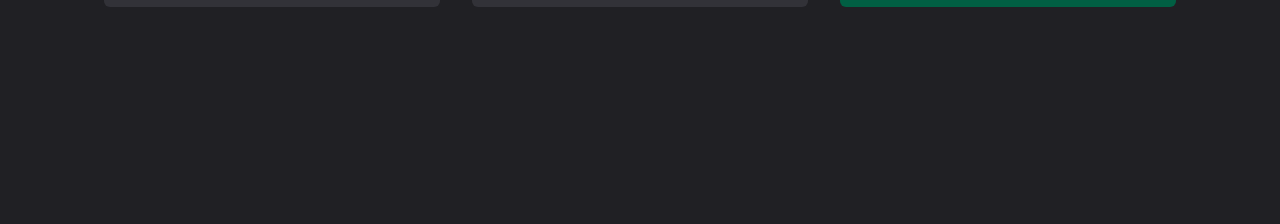
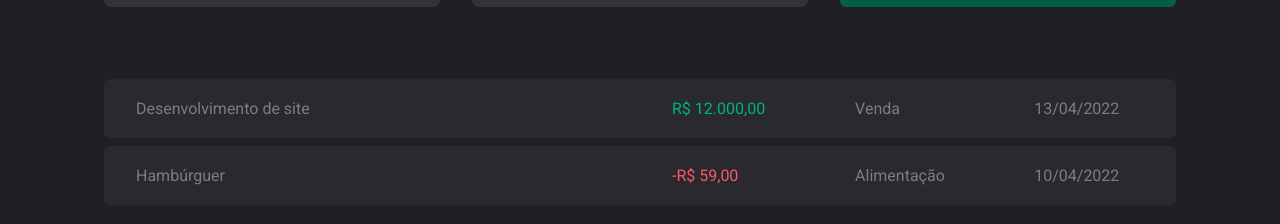
Before and after one commit to thalisonaragao/DT-Money, a React (Vite) app: page / in a window 1280 px wide. Shown: the part 128-352 px from the top of the page. Built offline with nearby package versions, Linux system fonts and the light colour scheme.

Commit message:
Estrutura visual - Tabela de transações

```diff
--- a/src/components/Summary/style.ts
+++ b/src/components/Summary/style.ts
@@ -33,6 +33,7 @@
     display: block;
     margin-top: 1rem;
     font-size: 2rem;
+    color: white
   }
 
   ${props => props.variant === "green" && css`
--- a/src/pages/Transactions/index.tsx
+++ b/src/pages/Transactions/index.tsx
@@ -1,11 +1,39 @@
 import { Header } from "../../components/Header";
 import { Summary } from "../../components/Summary";
+import { PriceHighlight, TransactionsContainer, TransactionsTable } from "./styles";
 
 export function Transactions() {
     return (
         <div>
             <Header />
             <Summary />
+            <TransactionsContainer>
+              <TransactionsTable>
+                <tbody>
+                    <tr>
+                    <td width="50%">Desenvolvimento de site</td>
+                    <td>
+                        <PriceHighlight variant="income">
+                            R$ 12.000,00
+                        </PriceHighlight>
+                    </td>
+                    <td>Venda</td>
+                    <td>13/04/2022</td>
+                    </tr>
+                    <tr>
+                    <td width="50%">Hambúrguer</td>
+                    <td>
+                        <PriceHighlight variant="outcome">
+                            -R$ 59,00
+                        </PriceHighlight>
+                    </td>
+                    <td>Alimentação</td>
+                    <td>10/04/2022</td>
+                    </tr>
+                </tbody>
+              </TransactionsTable>
+           </TransactionsContainer>
+
         </div>
     )
 }
--- a/src/pages/Transactions/styles.ts
+++ b/src/pages/Transactions/styles.ts
@@ -0,0 +1,38 @@
+import styled from "styled-components";
+
+export const TransactionsContainer = styled.main`
+    width: 100%;
+    max-width: 1120px;
+    margin: 4rem auto 0;
+    padding: 0 1.5rem;
+`;
+
+export const TransactionsTable = styled.table`
+  width: 100%;
+  border-collapse: separate;
+  border-spacing: 0 0.5rem;
+  /* margin-top: 1.5rem; */
+
+  td {
+    padding: 1.25rem 2rem;
+    background: ${props => props.theme["gray-700"]};
+
+    &:first-child {
+      border-top-left-radius: 6px;
+      border-bottom-left-radius: 6px;
+    }
+
+    &:last-child {
+      border-top-right-radius: 6px;
+      border-bottom-right-radius: 6px;
+    }
+  }
+`;
+
+interface PriceHighlightProps{
+    variant: 'income' | 'outcome'
+}
+
+export const PriceHighlight = styled.span<PriceHighlightProps>`
+    color: ${props => props.variant === 'income' ? props.theme["green-300"] : props.theme["red-300"]};
+`
```
